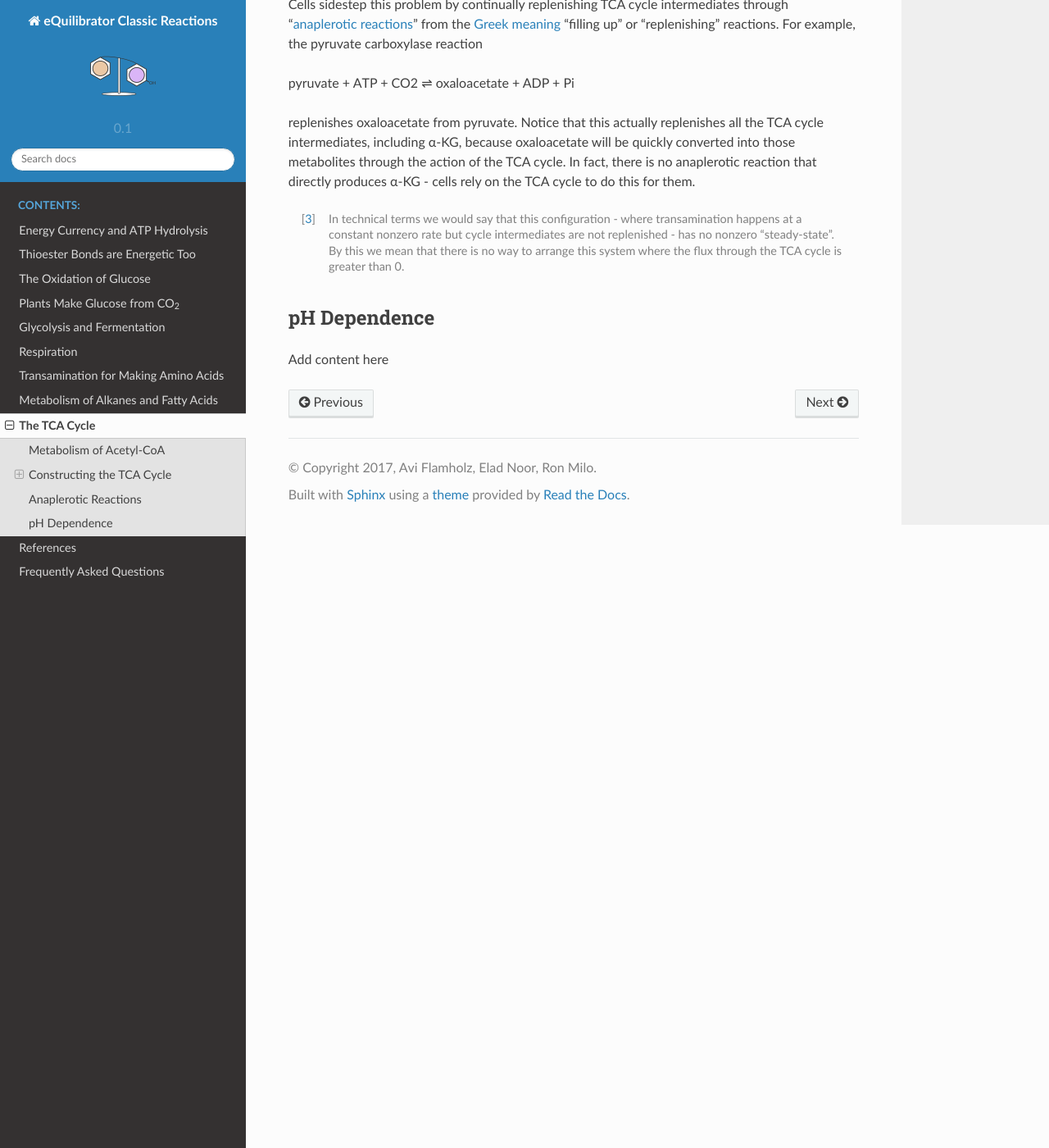
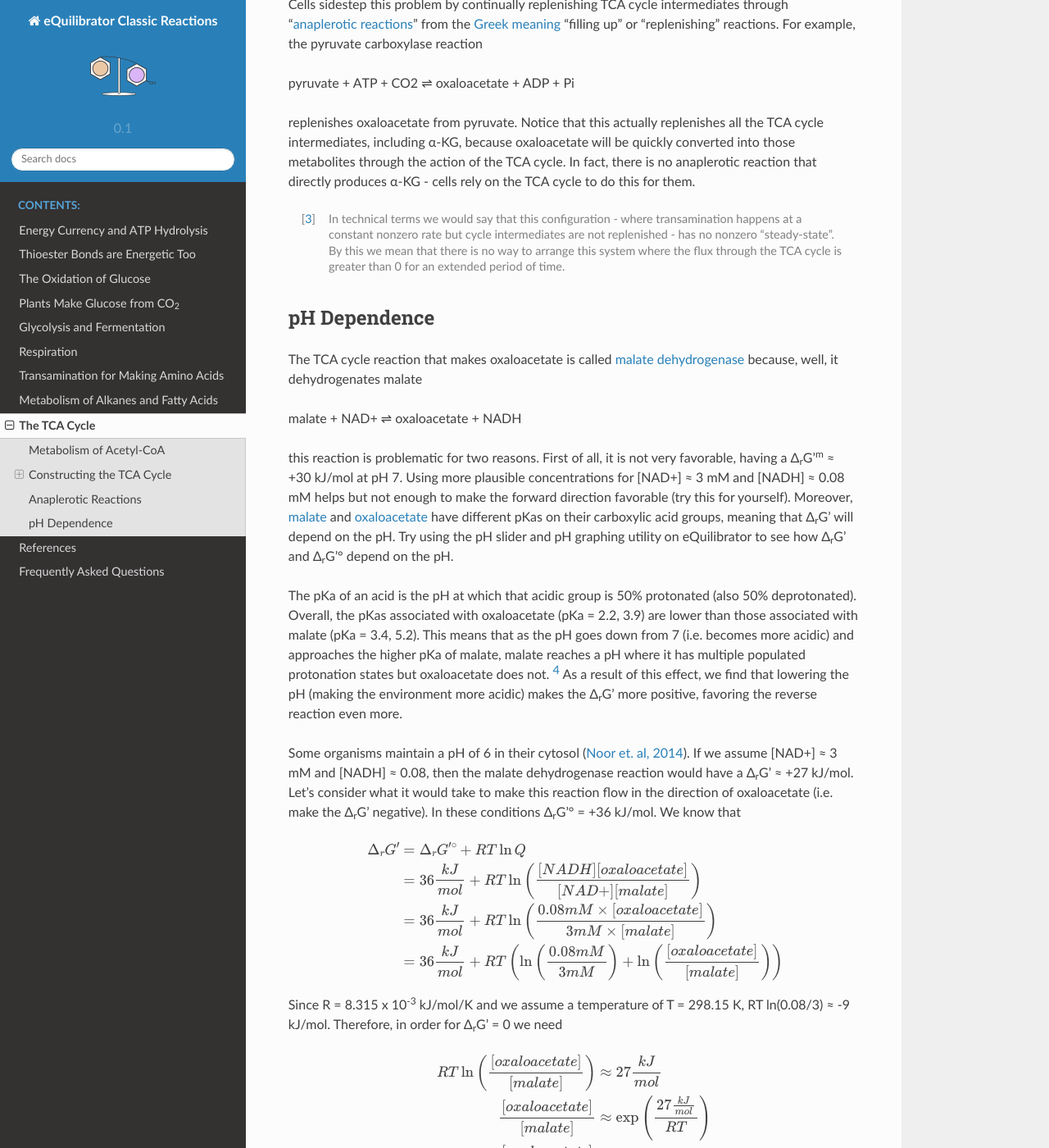
Before and after one commit to eladnoor/equilibrator, a Sphinx documentation site: the page built from classic_rxns/source/tca.rst, in a window 1280 px wide and 1400 px high, scrolled down 5509 px. Shown: the whole window at 82% size. Built offline with Sphinx 7.4.7 and the Read the Docs theme 2.0.0, drawn with Linux system fonts in a browser that asks for light colours; some of the changed text lies outside the part shown.

Commit message:
pH dependence in the TCA cycle.

```diff
--- a/classic_rxns/source/glucose_ox.rst
+++ b/classic_rxns/source/glucose_ox.rst
@@ -21,7 +21,7 @@ Biochemistry textbooks often write this pathway as generating 36 ATP
 .. |gluc_ox_all_atp| replace:: Glucose + 6 O\ :sub:`2` + 36 ADP + 36 Pi ⇌ 6 CO\ :sub:`2` + 42 H\ :sub:`2`\ O + 36 ATP
 .. _gluc_ox_all_atp: http://equilibrator.weizmann.ac.il/search?query=Glucose+%2B+6+Oxygen+%2B+36+ADP+%2B+36+Phosphate+%3C%3D%3E+6+CO2%28aq%29+%2B+42+H2O+%2B+36+ATP
 
-giving a Δ\ :sub:`r`\ G'\ :sup:`m` of around -1350 kJ / mol. [2]_ In other words, there's more free energy! The cells could, in principle, make a lot more ATP than they do in practice. Which begs the question: why not make more ATP? If you're interested in learning more, consider looking up "chemical motive force" for reversible reactions.
+giving a Δ\ :sub:`r`\ G'\ :sup:`m` of around -1350 kJ / mol. [2]_ In other words, there's more free energy! Cells could, in principle, make a lot more ATP than they do in practice. Which begs the question: why not make more ATP? If you're interested in learning more, consider looking up "chemical motive force" for reversible reactions.
 
 .. [1] See `BioNumbers ID 111475 <http://bionumbers.hms.harvard.edu/bionumber.aspx?&id=111475&ver=3&trm=atp%20yield%20flamholz>`_, which discusses ATP yield from glucose in yeast, for example.
 .. [2] Remember Δ\ :sub:`r`\ G'\ :sup:`m` assumes all concentrations are 1 mM.
--- a/classic_rxns/source/refs.rst
+++ b/classic_rxns/source/refs.rst
@@ -30,3 +30,5 @@ References
 #. Unden, G., and Bongaerts, J. (1997). Alternative respiratory pathways of Escherichia coli: energetics and transcriptional regulation in response to electron acceptors. Biochim. Biophys. Acta 1320, 217–234.
 
 #. Alberty, R. a., Cornish-Bowden, A., Goldberg, R. N., Hammes, G. G., Tipton, K., and Westerhoff, H. V. (2011). Recommendations for terminology and databases for biochemical thermodynamics. Biophys. Chem. 155, 89–103.
+
+#. E. Noor, A. Bar-Even, A. Flamholz, E. Reznik, W. Liebermeister, R. Milo, "Pathway thermodynamics highlights kinetic obstacles in central metabolism" PLoS Comput Biol (2014) 10:e1003483
--- a/classic_rxns/source/tca.rst
+++ b/classic_rxns/source/tca.rst
@@ -132,8 +132,39 @@ pyruvate + ATP + CO2 ⇌ oxaloacetate + ADP + Pi
 
 replenishes oxaloacetate from pyruvate. Notice that this actually replenishes all the TCA cycle intermediates, including α-KG, because oxaloacetate will be quickly converted into those metabolites through the action of the TCA cycle. In fact, there is no anaplerotic reaction that directly produces α-KG - cells rely on the TCA cycle to do this for them.
 
-.. [3] In technical terms we would say that this configuration - where transamination happens at a constant nonzero rate but cycle intermediates are not replenished - has no nonzero "steady-state". By this we mean that there is no way to arrange this system where the flux through the TCA cycle is greater than 0.
+.. [3] In technical terms we would say that this configuration - where transamination happens at a constant nonzero rate but cycle intermediates are not replenished - has no nonzero "steady-state". By this we mean that there is no way to arrange this system where the flux through the TCA cycle is greater than 0 for an extended period of time.
 
 pH Dependence
 ----------------------------------------------------------
-Add content here
+The TCA cycle reaction that makes oxaloacetate is called `malate dehydrogenase <http://pdb101.rcsb.org/motm/154>`_ because, well, it dehydrogenates malate
+
+malate + NAD+ ⇌ oxaloacetate + NADH
+
+this reaction is problematic for two reasons. First of all, it is not very favorable, having a Δ\ :sub:`r`\ G'\ :sup:`m` ≈ +30 kJ/mol at pH 7. Using more plausible concentrations for [NAD+] ≈ 3 mM and [NADH] ≈ 0.08 mM helps but not enough to make the forward direction favorable (try this for yourself). Moreover, `malate <https://en.wikipedia.org/wiki/Malic_acid>`_ and `oxaloacetate <https://en.wikipedia.org/wiki/Oxaloacetic_acid>`_ have different pKas on their carboxylic acid groups, meaning that Δ\ :sub:`r`\ G' will depend on the pH. Try using the pH slider and pH graphing utility on eQuilibrator to see how Δ\ :sub:`r`\ G' and Δ\ :sub:`r`\ G'° depend on the pH.
+
+The pKa of an acid is the pH at which that acidic group is 50% protonated (also 50% deprotonated). Overall, the pKas associated with oxaloacetate (pKa = 2.2, 3.9) are lower than those associated with malate (pKa = 3.4, 5.2). This means that as the pH goes down from 7 (i.e. becomes more acidic) and approaches the higher pKa of malate, malate reaches a pH where it has multiple populated protonation states but oxaloacetate does not. [4]_ As a result of this effect, we find that lowering the pH (making the environment more acidic) makes the Δ\ :sub:`r`\ G' more positive, favoring the reverse reaction even more.
+
+Some organisms maintain a pH of 6 in their cytosol (`Noor et. al, 2014 <refs.html>`_). If we assume [NAD+] ≈ 3 mM and [NADH] ≈ 0.08, then the malate dehydrogenase reaction would have a Δ\ :sub:`r`\ G' ≈ +27 kJ/mol. Let's consider what it would take to make this reaction flow in the direction of oxaloacetate (i.e. make the Δ\ :sub:`r`\ G' negative). In these conditions Δ\ :sub:`r`\ G'° = +36 kJ/mol. We know that
+
+.. math::
+	\begin{eqnarray}
+	\Delta_r G' &=& \Delta_r G'^{\circ} + RT \ln{Q} \\
+	&=& 36 \frac{kJ}{mol} + RT \ln{\left( \frac{[NADH][oxaloacetate]}{[NAD+][malate]} \right)} \\
+	&=& 36 \frac{kJ}{mol} + RT \ln{\left( \frac{0.08 mM \times [oxaloacetate]}{3 mM \times [malate]} \right)} \\
+	&=& 36 \frac{kJ}{mol} + RT \left( \ln{\left( \frac{0.08 mM}{3 mM} \right)} + \ln{\left(\frac{[oxaloacetate]}{[malate]} \right)} \right) \\
+	\end{eqnarray}
+
+Since R = 8.315 x 10\ :sup:`-3` kJ/mol/K and we assume a temperature of T = 298.15 K, RT ln(0.08/3) ≈ -9 kJ/mol. Therefore, in order for Δ\ :sub:`r`\ G' = 0 we need
+
+.. math::
+	\begin{eqnarray}
+	RT  \ln{\left(\frac{[oxaloacetate]}{[malate]} \right)} &\approx& 27 \frac{kJ}{mol} \\
+	\frac{[oxaloacetate]}{[malate]} &\approx& \exp{\left( \frac{27 \frac{kJ}{mol}}{RT} \right)} \\
+	\frac{[oxaloacetate]}{[malate]} &\approx& 1.8\times10^{-5}
+	\end{eqnarray}
+
+In other words, we need 1/(1.8e-5) ≈ 54000 times more malate than oxaloacetate to make this reaction flow towards oxaloacetate spontaneously. A 5x10\ :sup:`4`\ -fold difference is `biologically plausibile <http://book.bionumbers.org/what-are-the-concentrations-of-free-metabolites-in-cells/>`_, but we must remember that the previous reaction in the TCA cycle, the one that makes malate, must also be thermodynamically feasible for the TCA cycle to work. Forcing a very high malate concentration will strongly constrain the operation of the TCA cycle!
+
+One solution employed by some organisms is to use a different, higher potential `quinone <https://en.wikipedia.org/wiki/Coenzyme_Q10>`_ electron carrier (`Noor et. al, 2014 <refs.html>`_). This has the effect of increasing the intrinsic favorability of the reaction so that such extreme malate concentrations are not required. Since the quinone has a higher potential, however, less energy is released and less ATP can be formed when electrons carried by the quinone are ultimately donated to O\ :sub:`2`.
+
+.. [4] Remember that the pH is a log base 10 scale, meaning that the 1.3 pH point difference between the higher pKa of malate and that of oxaloacetate indicates a very large difference more than 10-fold difference in the abundance of protonated carboxylic acid at pH 5.2.
--- a/classic_rxns/source/thioester.rst
+++ b/classic_rxns/source/thioester.rst
@@ -26,7 +26,7 @@ We find that this hydrolysis reaction has a Δ\ :sub:`r`\ G'\ :sup:`m` around -4
 
 `Acetyl-CoA + Pi ⇌ Acetyl-phosphate + CoA <http://equilibrator.weizmann.ac.il/reaction?query=acetyl-CoA+%2B+pi+%3D%3E+acetyl-phosphate+%2B+CoA&ph=7.0&ionic_strength=0.1&reactantsCoeff=-1&reactantsId=C00024&reactantsName=Acetyl-CoA&reactantsConcentration=1&reactantsConcentrationPrefactor=0.001&reactantsPhase=aqueous&reactantsCoeff=-1&reactantsId=C00009&reactantsName=Pi&reactantsConcentration=10&reactantsConcentrationPrefactor=0.001&reactantsPhase=aqueous&reactantsCoeff=1&reactantsId=C00227&reactantsName=Acetyl+phosphate&reactantsConcentration=1&reactantsConcentrationPrefactor=0.001&reactantsPhase=aqueous&reactantsCoeff=1&reactantsId=C00010&reactantsName=CoA&reactantsConcentration=1&reactantsConcentrationPrefactor=0.001&reactantsPhase=aqueous&max_priority=0&submit=Update>`_
 
-Notice that this reaction has a positive Δ\ :sub:`r`\ G'\ :sup:`m`  ≈ 10 kJ/mol, meaning that it would flow in the reverse direction (forming acetyl-CoA) if all the reactants had 1 mM concentrations. However, concentrations are of course not exactly 1 mM in cells. Cellular concentrations of inorganic phosphate are, for example, typically closer to 10 mM [1]_.
+Notice that this reaction has a positive Δ\ :sub:`r`\ G'\ :sup:`m` ≈ 10 kJ/mol, meaning that it would flow in the reverse direction (forming acetyl-CoA) if all the reactants had 1 mM concentrations. However, concentrations are of course not exactly 1 mM in cells. Cellular concentrations of inorganic phosphate are, for example, typically closer to 10 mM [1]_.
 
 Try using eQuilibrator to set the phosphate concentration to 10 mM, leaving everything else at 1 mM. Notice that the Δ\ :sub:`r`\ G'\ :sup:`m` value changed by about 6 kJ/mol. As an exercise: show with some simple math that a 10-fold change in one reactant concentration will always alter the Δ\ :sub:`r`\ G' by about 6 kJ/mol. [2]_
 
```
Also changed, not shown: 7 other files.
